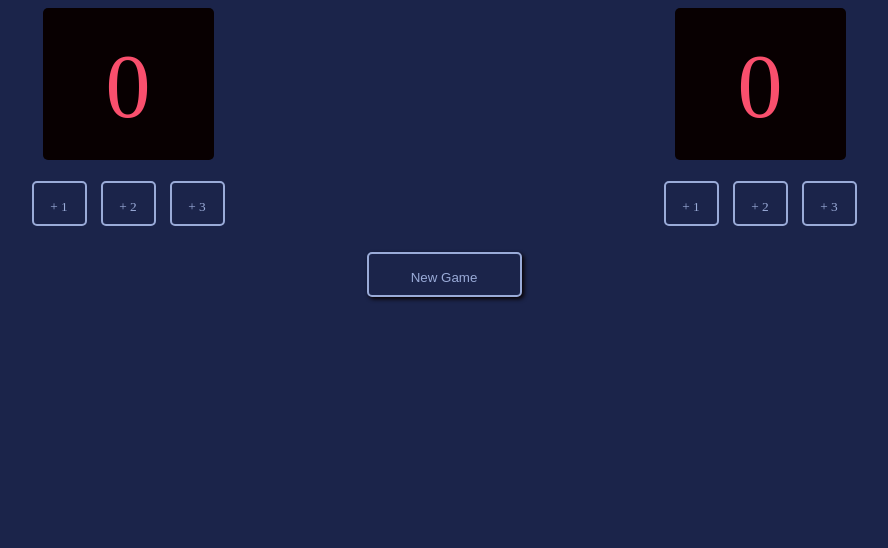
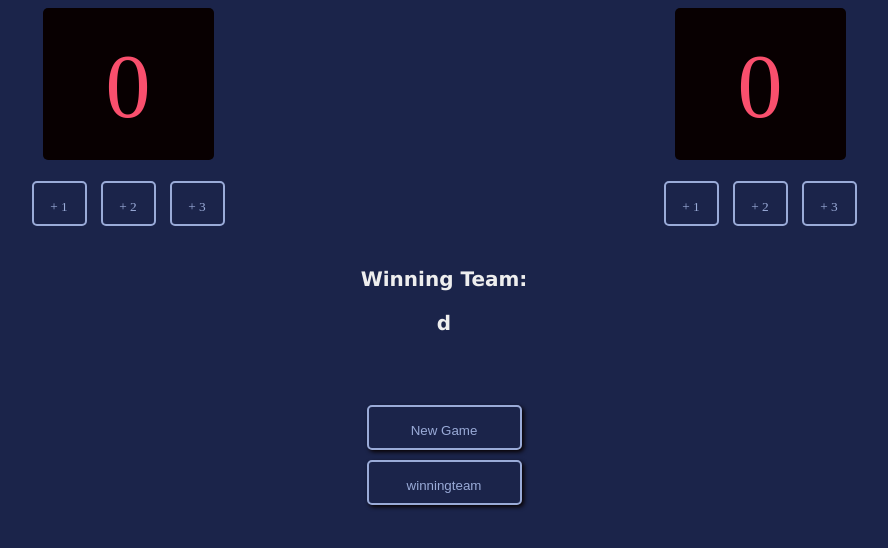
Before and after one commit to liyemakups123-glitch/scoreboard, a website built with Vite: page Scrim-s04k019 (1)/index.html in a window 1280 px wide. Shown: the part 116-664 px from the top of the page, without its empty margins (196-1084 px from the left). Built offline with nearby package versions, Linux system fonts and the light colour scheme; a web font is replaced by a local one.

Commit message:
Add Winning team button
using if statements i learned i added a winning team button for some reason it took me 1 hour to find 1 spelling mistake because i refused to use ai

```diff
--- a/Scrim-s04k019 (1)/index.css
+++ b/Scrim-s04k019 (1)/index.css
@@ -88,7 +88,7 @@ width: 55;
 height: 45;
 top: 271px;
 left: 82px;
-angle: 0 deg;
+
 
 border-radius: 5px;
 color: #9AABD8;
@@ -106,7 +106,7 @@ width: 155;
 height: 45;
 top: 271px;
 left: 82px;
-angle: 0 deg;
+
 opacity: 1;
 border-radius: 5px;
 color: #9AABD8;
@@ -116,8 +116,34 @@ background-color: #1B244A;
 padding: 16px 16px;
 margin: 5px;
 box-shadow: 2px 2px 4px #080001;
+display: block;
+margin-left: auto;
+margin-right: auto;
+margin-bottom: 10px;
 
 
 
 
 }
+
+
+ #winningteam{
+
+font-family: Verdana;
+font-weight: 700;
+font-style: Bold;
+font-size: 20px;
+margin-bottom: 0px;
+color: #EEEEEE;
+ }
+
+#winningteam-el{
+
+font-family: Verdana;
+font-weight: 700;
+font-style: Bold;
+font-size: 20px;
+margin-bottom: 70px;
+color: #EEEEEE;
+
+ }
--- a/Scrim-s04k019 (1)/index.html
+++ b/Scrim-s04k019 (1)/index.html
@@ -39,9 +39,10 @@
 
 
         </div>
-
+            <p id ="winningteam">Winning Team:</p>
+            <p id ="winningteam-el">d</p>
             <button class="Newgame" onclick="newgame()">New Game</button>
-
+        <button  class="Newgame" onclick="winning()">winningteam</button>
         <script src="index.js"></script>
     </body>
 </html>
--- a/Scrim-s04k019 (1)/index.js
+++ b/Scrim-s04k019 (1)/index.js
@@ -1,7 +1,9 @@
 let homeEl = document.getElementById("home-el")
 let guestEL = document.getElementById("guest-el")
+let winningteamEl = document.getElementById("winningteam-el")
 homepoint = 0
 guestpoint = 0
+
 
 
 function homeonepoint() {
@@ -53,3 +55,20 @@ function newgame(){
     guestpoint = 0
 
 }
+
+function winning(){
+
+if (homepoint>guestpoint){
+
+    winningteamEl.textContent = "HOME"
+}   else if (homepoint<guestpoint){
+
+    winningteamEl.textContent = "Away"
+}else{
+
+    winningteamEl.textContent = "DRAW"
+}
+
+
+
+}
```
